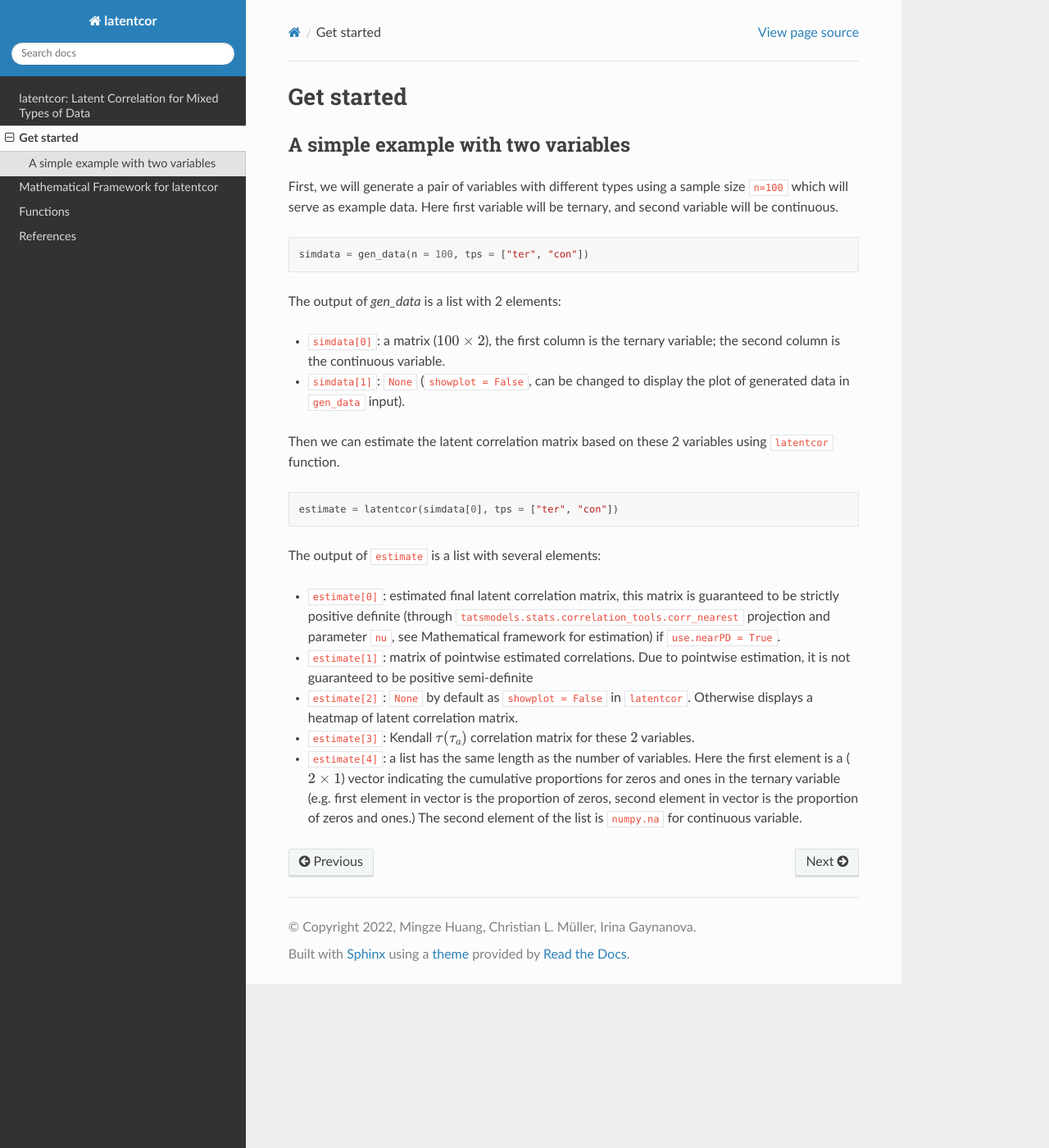
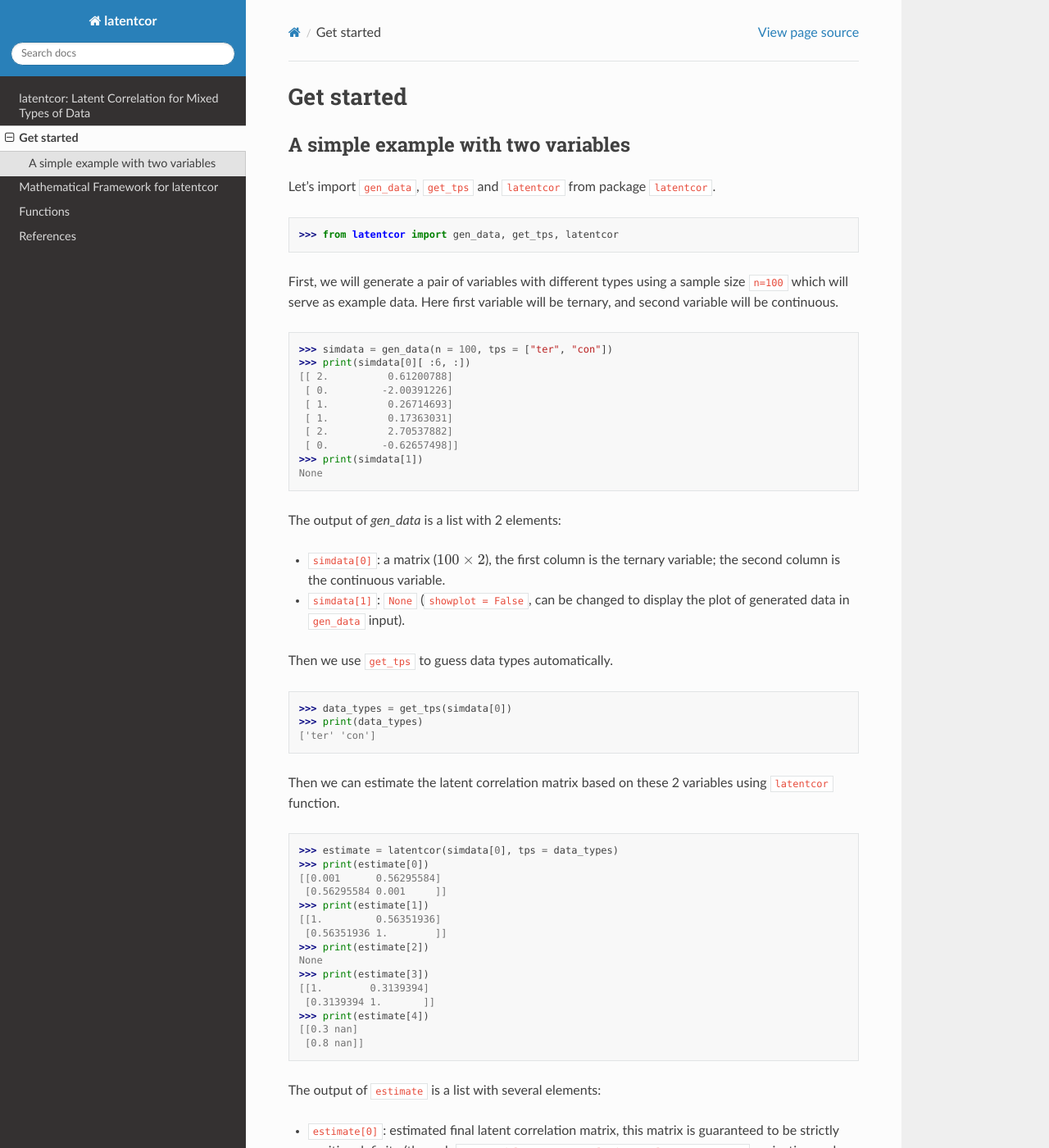
Before and after one commit to mingzehuang/latentcor_py, a Sphinx documentation site: the page built from docs/source/get_started.rst, in a window 1280 px wide and 1400 px high. Shown: the whole window at 82% size. Built offline with Sphinx 7.4.7 and the Read the Docs theme 2.0.0, drawn with Linux system fonts in a browser that asks for light colours; some of the changed text lies outside the part shown.

Commit message:
unfortunately the output of example need to be put on manually.

```diff
--- a/docs/source/get_started.rst
+++ b/docs/source/get_started.rst
@@ -4,11 +4,26 @@ Get started
 A simple example with two variables
 -----------------------------------
 
+Let's import :code:`gen_data`, :code:`get_tps` and :code:`latentcor` from package :code:`latentcor`.
+
+.. code-block::
+
+    >>> from latentcor import gen_data, get_tps, latentcor
+
 First, we will generate a pair of variables with different types using a sample size :code:`n=100` which will serve as example data. Here first variable will be ternary, and second variable will be continuous.
 
-.. code::
+.. code-block::
 
-    simdata = gen_data(n = 100, tps = ["ter", "con"])
+    >>> simdata = gen_data(n = 100, tps = ["ter", "con"])
+    >>> print(simdata[0][ :6, :])
+    [[ 2.          0.61200788]
+     [ 0.         -2.00391226]
+     [ 1.          0.26714693]
+     [ 1.          0.17363031]
+     [ 2.          2.70537882]
+     [ 0.         -0.62657498]]
+    >>> print(simdata[1])
+    None
 
 The output of `gen_data` is a list with 2 elements:
 
@@ -16,15 +31,37 @@ The output of `gen_data` is a list with 2 elements:
 
 * :code:`simdata[1]`: :code:`None` (:code:`showplot = False`, can be changed to display the plot of generated data in :code:`gen_data` input).
 
+Then we use :code:`get_tps` to guess data types automatically.
+
+.. code-block::
+
+    >>> data_types = get_tps(simdata[0])
+    >>> print(data_types)
+    ['ter' 'con']
+
 Then we can estimate the latent correlation matrix based on these 2 variables using :code:`latentcor` function.
 
-.. code::
+.. code-block::
 
-    estimate = latentcor(simdata[0], tps = ["ter", "con"])
+    >>> estimate = latentcor(simdata[0], tps = data_types)
+    >>> print(estimate[0])
+    [[0.001      0.56295584]
+     [0.56295584 0.001     ]]
+    >>> print(estimate[1])
+    [[1.         0.56351936]
+     [0.56351936 1.        ]]
+    >>> print(estimate[2])
+    None
+    >>> print(estimate[3])
+    [[1.        0.3139394]
+     [0.3139394 1.       ]]
+    >>> print(estimate[4])
+    [[0.3 nan]
+     [0.8 nan]]
 
 The output of :code:`estimate` is a list with several elements:
 
-* :code:`estimate[0]`: estimated final latent correlation matrix, this matrix is guaranteed to be strictly positive definite (through :code:`tatsmodels.stats.correlation_tools.corr_nearest` projection and parameter :code:`nu`, see Mathematical framework for estimation) if :code:`use.nearPD = True`.
+* :code:`estimate[0]`: estimated final latent correlation matrix, this matrix is guaranteed to be strictly positive definite (through :code:`statsmodels.stats.correlation_tools.corr_nearest` projection and parameter :code:`nu`, see Mathematical framework for estimation) if :code:`use.nearPD = True`.
 
 * :code:`estimate[1]`: matrix of pointwise estimated correlations. Due to pointwise estimation, it is not guaranteed to be positive semi-definite
 
@@ -32,4 +69,4 @@ The output of :code:`estimate` is a list with several elements:
 
 * :code:`estimate[3]`: Kendall :math:`\tau (\tau_{a})` correlation matrix for these :math:`2` variables.
 
-* :code:`estimate[4]`: a list has the same length as the number of variables. Here the first element is a (:math:`2\times1`) vector indicating the cumulative proportions for zeros and ones in the ternary variable (e.g. first element in vector is the proportion of zeros, second element in vector is the proportion of zeros and ones.) The second element of the list is :code:`numpy.na` for continuous variable.
+* :code:`estimate[4]`: a list has the same length as the number of variables. Here the first element is a (:math:`2\times1`) vector indicating the cumulative proportions for zeros and ones in the ternary variable (e.g. first element in vector is the proportion of zeros, second element in vector is the proportion of zeros and ones.) The second element of the list is :code:`numpy.nan` for continuous variable.
```
